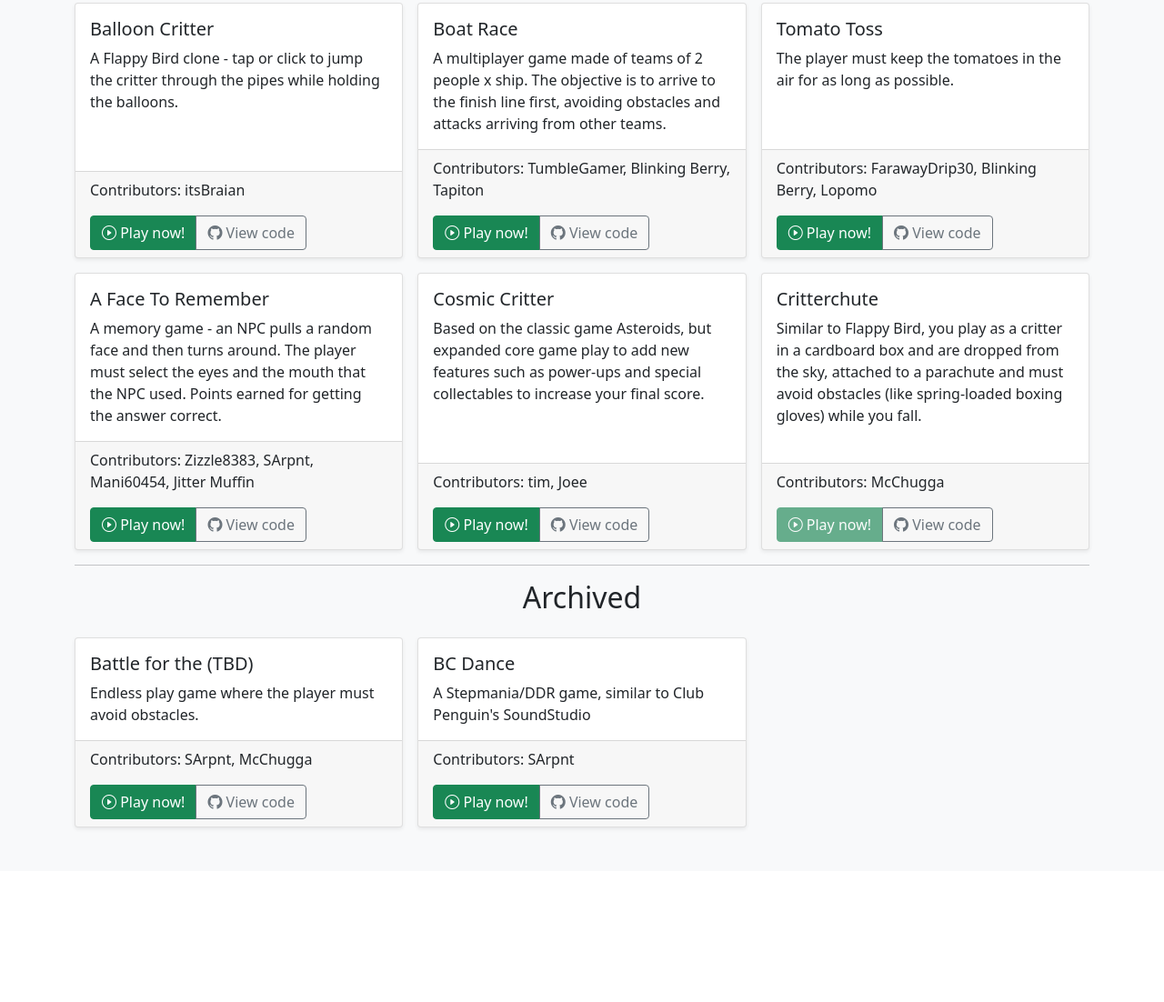
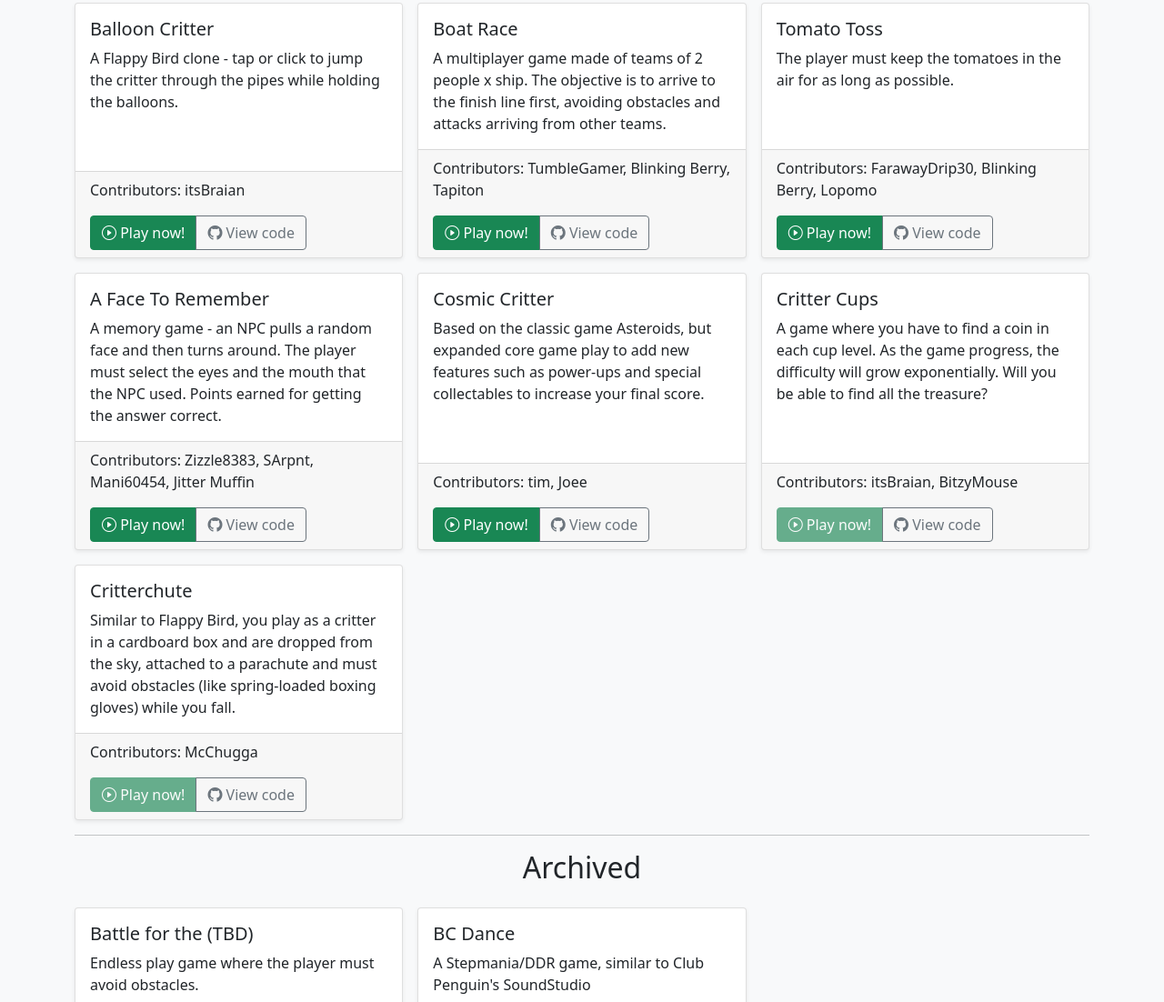
Before and after one commit to TheCritterCircle/thecrittercircle.github.io, a plain HTML site: page index.html in a window 1280 px wide. Shown: the part 511-1613 px from the top of the page at 91% size. Before the commit the page ends 1469 px from the top, so only its background shows below. Drawn offline with nearby package versions, Linux system fonts and the light colour scheme.

Commit message:
Add Critter Cups

```diff
--- a/index.html
+++ b/index.html
@@ -122,6 +122,23 @@
                         <div class="col d-flex">
                             <div class="card shadow-sm">
                                 <div class="card-body">
+                                    <h5 class="card-title">Critter Cups</h5>
+                                    <p class="card-text">A game where you have to find a coin in each cup level. As the game progress, the difficulty will grow exponentially. Will you be able to find all the treasure?</p>
+                                </div>
+                                <div class="card-footer">
+                                    <p class="card-text fw-light">Contributors: itsBraian, BitzyMouse</p>
+                                    <div class="d-flex justify-content-between align-items-center">
+                                        <div class="btn-group">
+                                            <a class="btn btn-md btn-success disabled" href="https://critter.games/critter-cups" role="button"><i class="bi-play-circle"></i> Play now!</a>
+                                            <a class="btn btn-md btn-outline-secondary" href="https://github.com/TheCritterCircle/critter-cups" role="button"><i class="bi-github"></i> View code</a>
+                                        </div>
+                                    </div>
+                                </div>
+                            </div>
+                        </div>
+                        <div class="col d-flex">
+                            <div class="card shadow-sm">
+                                <div class="card-body">
                                     <h5 class="card-title">Critterchute</h5>
                                     <p class="card-text">Similar to Flappy Bird, you play as a critter in a cardboard box and are dropped from the sky, attached to a parachute and must avoid obstacles (like spring-loaded boxing gloves) while you fall.</p>
                                 </div>
```
